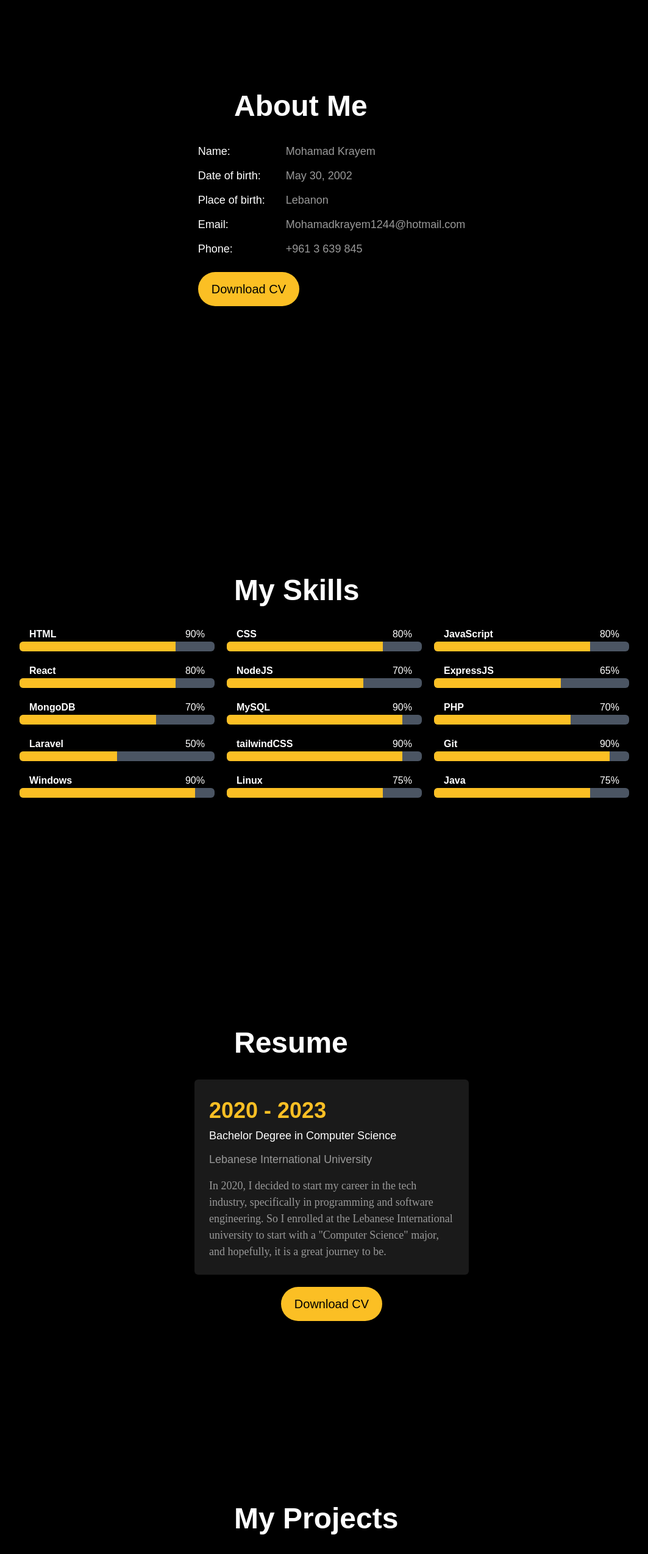
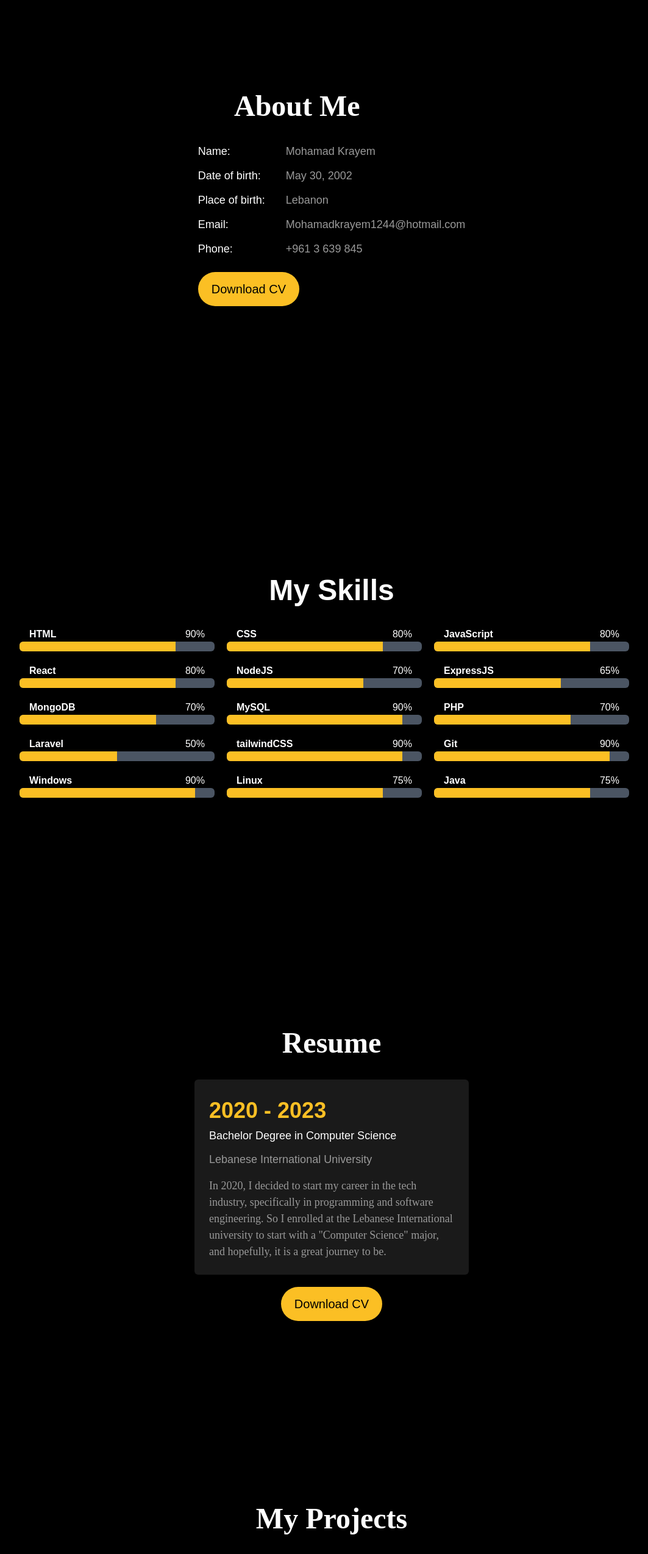
Before and after one commit to mohamadKrayem/Portfolio, a React (Vite) app: page / in a window 1280 px wide. Shown: the part 880-3428 px from the top of the page at 61% size, without its empty margins (96-1159 px from the left). Built offline with nearby package versions, Linux system fonts and the light colour scheme.

Commit message:
creating footer

```diff
--- a/src/App.jsx
+++ b/src/App.jsx
@@ -7,6 +7,7 @@ import Skills from './Section/Skills';
 import { Resume } from './Section/Resume';
 import Projects from './Section/Projects';
 import Contact from './Section/Contact';
+import Footer from './Section/Footer';
 
 function App() {
 
@@ -19,6 +20,7 @@ function App() {
       <Resume />
       <Projects />
       <Contact />
+      <Footer />
     </div>
   )
 }
--- a/src/Section/About.jsx
+++ b/src/Section/About.jsx
@@ -5,7 +5,7 @@ import ListElement from '../components/ListElement'
 const About = () => {
   return (
     <div className='flex flex-col justify-center items-center h-screen max-h-screen'>
-      <h1 className='font-bold text-5xl leading-normal w-80 mb-6'>About Me</h1>
+      <h1 className='font-bold text-5xl leading-normal w-80 mb-6 font-["Poppins"]'>About Me</h1>
 
       <ul className='text-lg font-medium w-max'>
         <ListElement Lkey="Name" value="Mohamad Krayem"/>
--- a/src/Section/Contact.jsx
+++ b/src/Section/Contact.jsx
@@ -6,10 +6,10 @@ import ContactComponent from '../components/ContactComponent';
 const Contact = () => {
   return (
     <div className='flex flex-col justify-center items-center h-screen'>
-      <h1 className='font-bold text-5xl leading-normal w-80 mb-6'>Contact me</h1>
-      <div className='flex justify-center items-center h-full '>
-        <div className='w-60 h-60 border-4 border-solid border-amber-400 rounded-full'>
-          <img src="src/assets/profile.jpg" alt="Mohamad Krayem" srcset="" className='w-full h-full rounded-full border-2 border-solid border-black' />
+      <h1 className='font-bold text-5xl leading-normal w-80 mb-4 mt-2 font-["Poppins"] text-center'>Contact me</h1>
+      <div className='flex justify-center items-center h-full gap-16'>
+        <div className='w-2/4 h-4/5 border-4 border-solid border-amber-400 rounded-full'>
+          <img src="src/assets/profile.jpg" alt="Mohamad Krayem" srcset="" className='rounded-full w-full h-full border-2 border-solid border-black' />
         </div>
         <div className='flex flex-wrap flex-col justify-center items-center'>
           <ContactComponent icon={<HiPhone className='text-4xl text-amber-400'/>} title="Phone" element="+961 3 639 845" />
--- /dev/null
+++ b/src/Section/Footer.jsx
@@ -0,0 +1,30 @@
+import React from 'react'
+
+const Footer = () => {
+  return (
+    <footer className='flex justify-center'>
+      <div className="flex flex-wrap items-center justify-center gap-12 w-[90%]">
+        <div className='lg:basis-1/3 '>
+          <h1 className='font-bold text-3xl leading-normal '>About</h1>
+          <p className='font-["Poppins"] text-xl text-[#ffffffb3]'>I'm a Lebanese student. Writing readable, reusable, clean code is my goal in my work, helping people is my passion in life. My first rule is that getting to know someone new is never a loss.</p>
+        </div>
+
+        <div className='lg:basis-1/5 '>
+          <h1 className='font-bold text-3xl leading-normal'>Services</h1>
+          <li className='list-none text-[#ffffffb3] font-["Poppins"] text-xl text-[#ffffffb3]'>Web development</li>
+          <li className='list-none text-[#ffffffb3] font-["Poppins"] text-xl text-[#ffffffb3]'>front-end</li>
+          <li className='list-none text-[#ffffffb3] font-["Poppins"] text-xl text-[#ffffffb3]'>back-end</li>
+          <li className='list-none text-[#ffffffb3] font-["Poppins"] text-xl text-[#ffffffb3]'>full-stack</li>
+          <li className='list-none text-[#ffffffb3] font-["Poppins"] text-xl text-[#ffffffb3]'>Ux/Ui desing</li>
+        </div>
+
+        <div className='lg:basis-1/3 '>
+          <h1 className='font-bold text-3xl leading-normal '>Have a question?</h1>
+          <p className='font-["Poppins"] text-xl text-[#ffffffb3]'></p>
+          </div>
+      </div>
+    </footer>
+  )
+}
+
+export default Footer
--- a/src/Section/Projects.jsx
+++ b/src/Section/Projects.jsx
@@ -5,7 +5,7 @@ const Projects = () => {
 
   return (
     <div className='flex flex-col justify-center items-center h-screen'>
-      <h1 className='font-bold text-5xl leading-normal w-80 mb-6'>My Projects</h1>
+      <h1 className='font-bold text-5xl leading-normal w-80 mb-6 text-center font-["Poppins"]'>My Projects</h1>
       <div class='flex items-center justify-start flex-wrap gap-5 w-4/5'>
         <Project title="Calculator" url="src/assets/CalculatorApp.jpg" repo="https://github.com/mohamadkrayem/calculator" demo="https://mocalculatorapp.netlify.app/"/>
         <Project title="Advice generator app" url="src/assets/AdviceApp.png" repo="https://github.com/mohamadkrayem/Advice-Generator-App" demo="https://advice-generator-app-delta-five.vercel.app/"/>
--- a/src/Section/Resume.jsx
+++ b/src/Section/Resume.jsx
@@ -4,7 +4,7 @@ import Button from '../components/Button'
 export const Resume = () => {
   return (
     <div className='flex flex-col justify-center items-center h-screen'>
-      <h1 className='font-bold text-5xl leading-normal w-80 mb-6'>Resume</h1>
+      <h1 className='font-bold text-5xl text-center leading-normal w-80 mb-6 font-["Poppins"]'>Resume</h1>
       <div className='w-[450px] bg-[#1a1a1a] p-6 mb-2 rounded-md'>
         <h1 className='font-bold text-4xl leading-normal text-amber-400'>2020 - 2023</h1>
         <h1 className='text-lg mb-3'>Bachelor Degree in Computer Science</h1>
--- a/src/Section/Skills.jsx
+++ b/src/Section/Skills.jsx
@@ -4,7 +4,7 @@ import Skill from '../components/Skill'
 const Skills = () => {
   return (
     <div className='flex flex-col justify-center items-center h-screen'>
-      <h1 className='font-bold text-5xl leading-normal w-80 mb-6'>My Skills</h1>
+      <h1 className='font-bold text-5xl leading-normal w-80 mb-6 text-center'>My Skills</h1>
       <div className='flex flex-wrap w-[80%] gap-5'>
         <Skill skill="HTML" percentage="90" width="w-4/5"/>
         <Skill skill='CSS' percentage='80' width='w-4/5'/>
```
